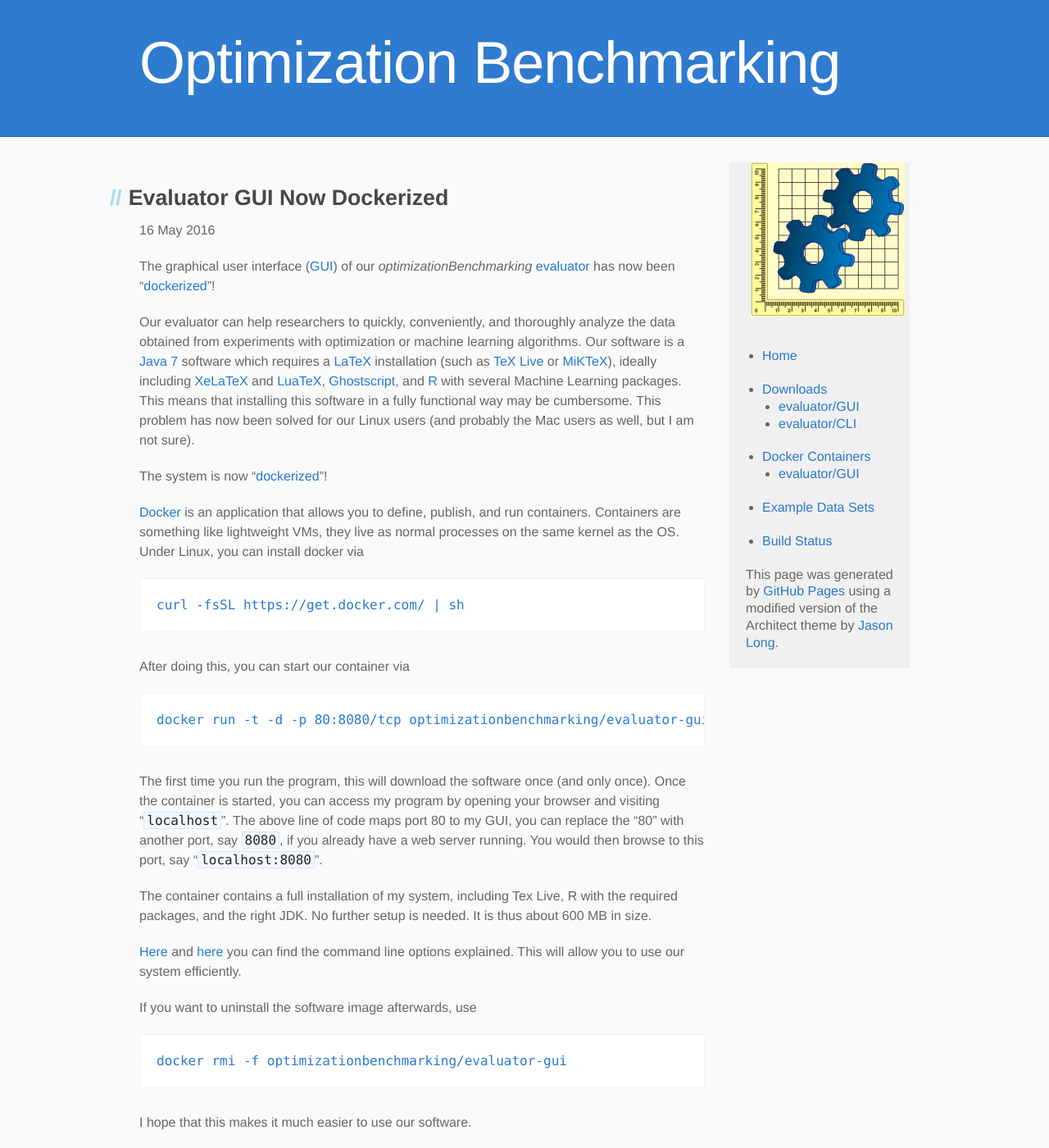
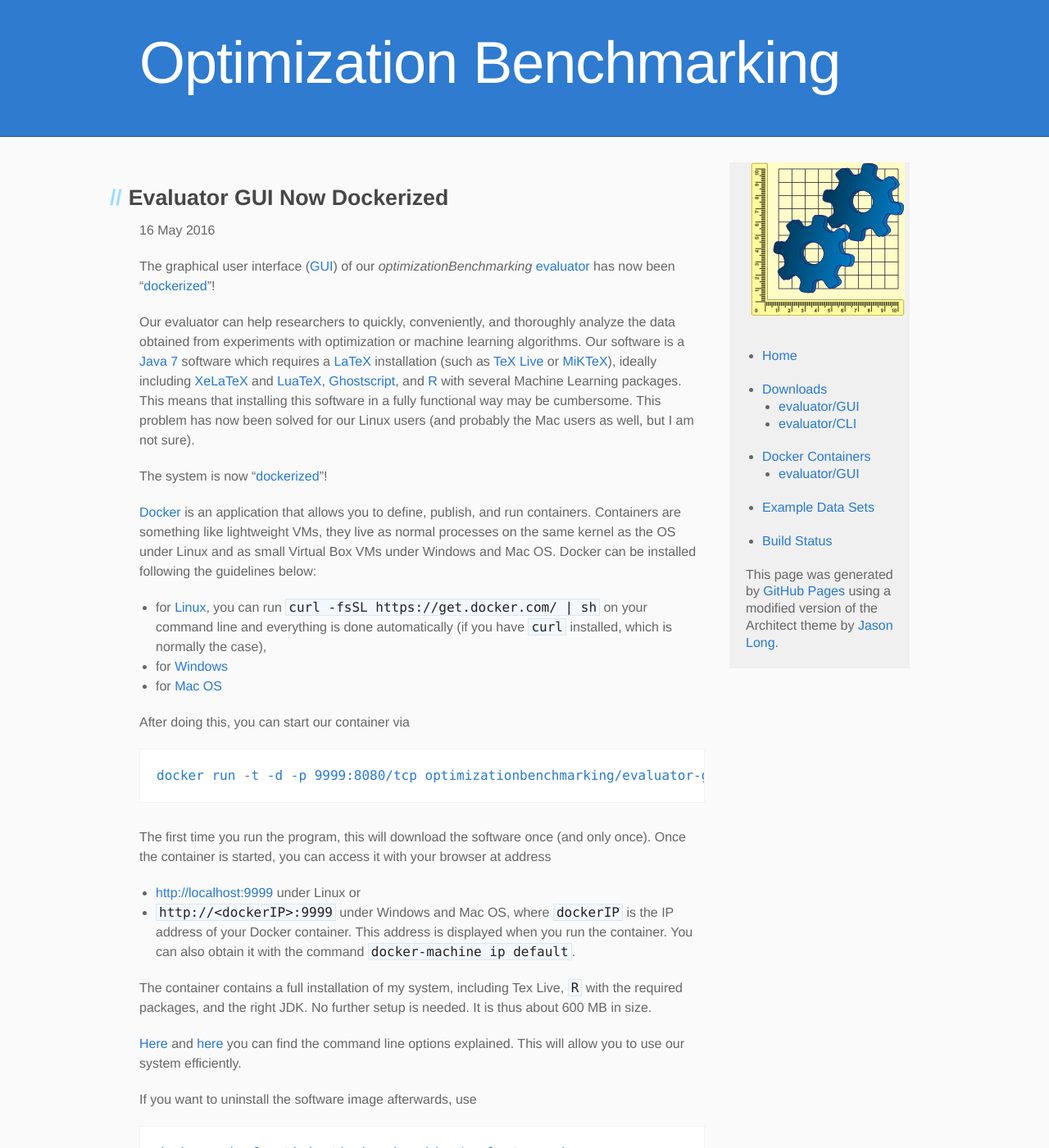
Before and after one commit to optimizationBenchmarking/optimizationBenchmarking.github.io, a Jekyll site: the page built from _posts/2016-05-16-dockerized.md, in a window 1280 px wide and 1400 px high. Shown: the whole window at 82% size. Built offline with Jekyll 4.4.1, drawn with Linux system fonts in a browser that asks for light colours.

Commit message:
Added/Corrected Information Regarding Windows/Mac OS Use of Docker

```diff
--- a/_config.yml
+++ b/_config.yml
@@ -4,5 +4,5 @@ authorName: Thomas Weise
 authorEmail: tweise@ustc.edu.cn
 timezone: Asia/Shanghai
 encoding: utf-8
-guiVersion: 0.8.5
-cliVersion: 0.8.5
+guiVersion: 0.8.6
+cliVersion: 0.8.6
--- a/_posts/2016-05-16-dockerized.md
+++ b/_posts/2016-05-16-dockerized.md
@@ -11,17 +11,22 @@ Our evaluator can help researchers to quickly, conveniently, and thoroughly anal
 
 The system is now "[dockerized](https://hub.docker.com/r/optimizationbenchmarking/evaluator-gui/)"!
 
-[Docker](http://www.docker.com/) is an application that allows you to define, publish, and run containers. Containers are something like lightweight VMs, they live as normal processes on the same kernel as the OS. Under Linux, you can install docker via
+[Docker](http://www.docker.com/) is an application that allows you to define, publish, and run containers. Containers are something like lightweight VMs, they live as normal processes on the same kernel as the OS under Linux and as small Virtual Box VMs under Windows and Mac OS. Docker can be installed following the guidelines below:
 
-    curl -fsSL https://get.docker.com/ | sh
+* for [Linux](https://docs.docker.com/linux/step_one/), you can run  `curl -fsSL https://get.docker.com/ | sh` on your command line and everything is done automatically (if you have `curl` installed, which is normally the case),
+* for [Windows](https://docs.docker.com/windows/step_one/)
+* for [Mac OS](https://docs.docker.com/mac/step_one/)
 
 After doing this, you can start our container via
 
-    docker run -t -d -p 80:8080/tcp optimizationbenchmarking/evaluator-gui
+    docker run -t -d -p 9999:8080/tcp optimizationbenchmarking/evaluator-gui
 
-The first time you run the program, this will download the software once (and only once). Once the container is started, you can access my program by opening your browser and visiting "`localhost`". The above line of code maps port 80 to my GUI, you can replace the "80" with another port, say `8080`, if you already have a web server running. You would then browse to this port, say "`localhost:8080`".
+The first time you run the program, this will download the software once (and only once). Once the container is started, you can access it with your browser at address
 
-The container contains a full installation of my system, including Tex Live, R with the required packages, and the right JDK. No further setup is needed. It is thus about 600 MB in size.
+- [http://localhost:9999](http://localhost:9999) under Linux or
+- `http://<dockerIP>:9999` under Windows and Mac OS, where `dockerIP` is the IP address of your Docker container. This address is displayed when you run the container. You can also obtain it with the command `docker-machine ip default`.
+
+The container contains a full installation of my system, including Tex Live, `R` with the required packages, and the right JDK. No further setup is needed. It is thus about 600 MB in size.
 
 [Here](https://hub.docker.com/r/optimizationbenchmarking/evaluator-gui/) and [here](https://github.com/optimizationBenchmarking/environments-evaluator-gui/blob/master/README.md) you can find the command line options explained. This will allow you to use our system efficiently.
 
```
Also changed, not shown: index.md (+5 -3 lines).
